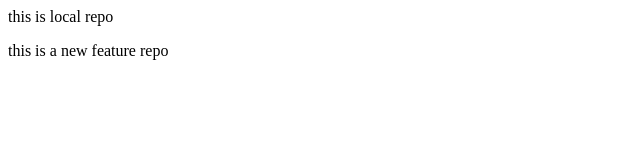
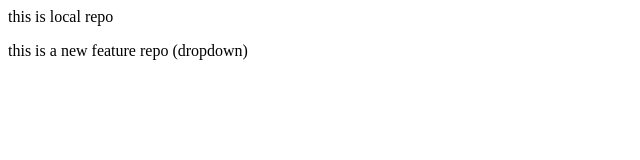
Before and after one commit to mmarwah29061993/local-repo, a plain HTML site: page index.html in a window 1280 px wide. Shown: the full height of the page, 0-640 px from the left. Drawn offline with Linux system fonts and the light colour scheme.

```diff
--- a/index.html
+++ b/index.html
@@ -1,2 +1,2 @@
 <p>this is local repo</p>
-<p>this is a new feature repo</p>
+<p>this is a new feature repo (dropdown)</p>
```
